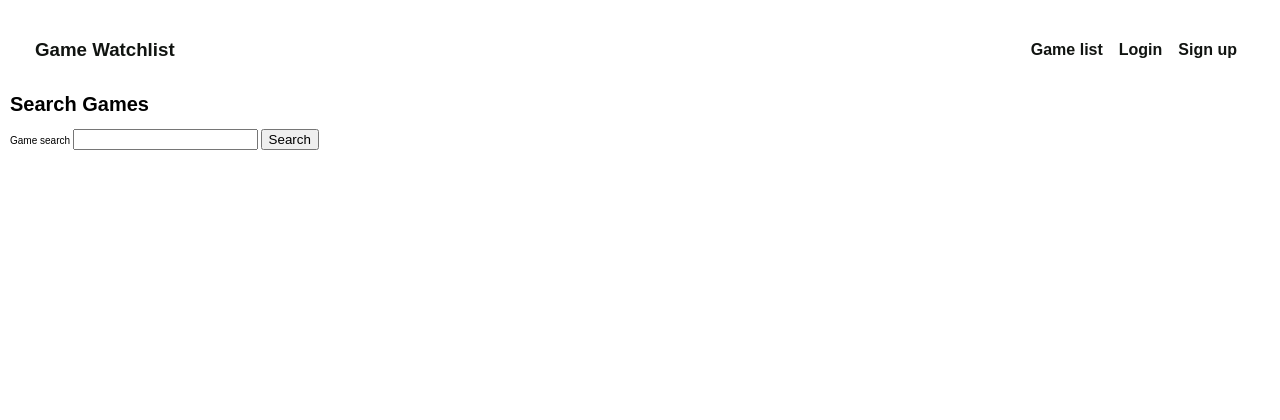
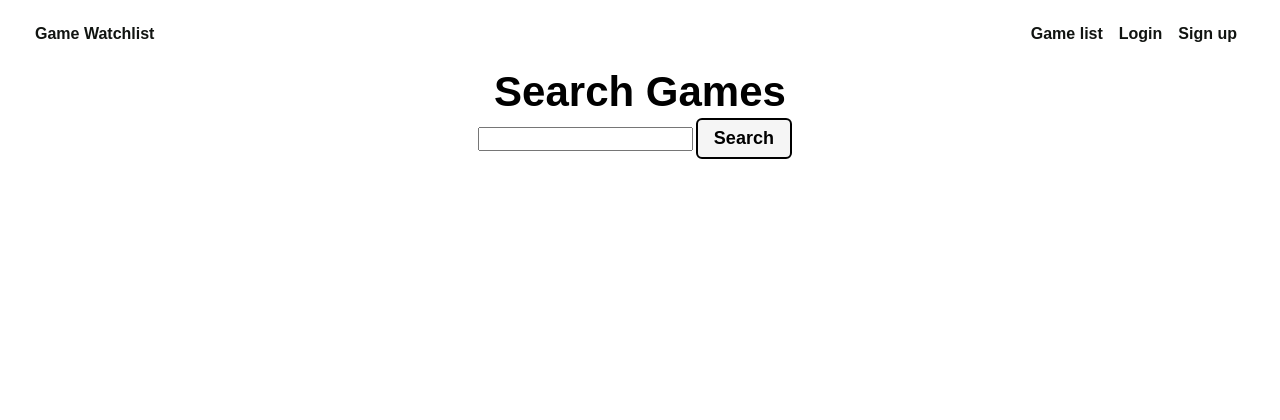
Before and after one commit to jallen105/steam-price-checker, a Django app: page /game-list/ in a window 1280 px wide. Shown: the top 420 px of the page. After the commit the page ends 159 px from the top, so only its background shows below. Run offline with Django 5.2, Linux system fonts and the light colour scheme; some libraries are stand-ins or nearby versions.

Commit message:
game list has been styled

```diff
--- a/main_app/static/css/base.css
+++ b/main_app/static/css/base.css
@@ -102,7 +102,6 @@ nav li {
 
 .header-logo-container {
     margin: auto;
-    padding: 10px 20px 0;
     max-width: 500px;
 }
 
@@ -149,7 +148,6 @@ nav li {
 
 @media only screen and (min-width: 768px) {
   header {
-    position: sticky;
     display: flex;
     flex-direction: row;
     top: 0;
@@ -184,14 +182,6 @@ nav li {
   .page-header h1 {
     font-size: var(--font-xtreme);
   }
-
-  @supports (-webkit-backdrop-filter: none) or (backdrop-filter: none) {
-    header {
-      background: var(--nav-bg);
-      -webkit-backdrop-filter: blur(3px);
-      backdrop-filter: blur(3px);
-    }
-  }
 }
 
 @media only screen and (min-width: 1024px) {
@@ -211,17 +201,9 @@ nav li {
   nav,
   .header-logo-container {
     margin: 0;
-    border-radius: 18px;
   }
 
   nav {
     margin-left: auto;
   }
-
-  @supports (-webkit-backdrop-filter: none) or (backdrop-filter: none) {
-    header {
-      -webkit-backdrop-filter: none;
-      backdrop-filter: none;
-    }
-  }
 }
--- a/main_app/static/css/game-list.css
+++ b/main_app/static/css/game-list.css
@@ -0,0 +1,54 @@
+.page-header {
+    flex-direction: column;
+}
+
+.page-header form {
+    margin-top: 10px;
+}
+
+form input, form select {
+    font-size: var(--font-reg);
+}
+
+.search-content {
+    display: flex;
+    flex-direction: column;
+    align-items: center;
+    justify-content: center;
+    min-width: 60vw;
+}
+
+.card {
+    display: grid;
+    grid-template-columns: 1fr 1fr 1fr 1fr;
+    min-width: 100%;
+    font-size: var(--font-reg);
+    margin-bottom: 5px;
+}
+
+.card-img {
+    display: flex;
+    justify-content: center;
+    align-items: center;
+}
+
+.card-name, .card-price {
+    display: flex;
+    justify-content: flex-start;
+    align-items: center;
+}
+
+.card-price {
+    padding-left: 10px;
+}
+
+.card-form {
+    display: flex;
+    justify-content: space-evenly;
+    align-items: center;
+}
+
+.card-form button:disabled {
+    color: gray;
+    border-color: gray;
+}
--- a/main_app/templates/base.html
+++ b/main_app/templates/base.html
@@ -14,7 +14,7 @@
     <header>
       <div class="header-logo-container">
         <a href="/">
-            <h3>Game Watchlist</h3>
+            Game Watchlist
         </a>
       </div>
       <nav>
--- a/main_app/templates/game_list.html
+++ b/main_app/templates/game_list.html
@@ -1,21 +1,32 @@
 {% extends 'base.html' %}
+{% load static %}
 {% load mathfilters %}
+{% block head %}
+<link rel="stylesheet" href="{% static "css/game-list.css" %}" />
+{% endblock %}
 {% block content %}
 
+<div class='page-header'>
   <h1>Search Games</h1>
   <form action="{% url 'game-list' %}" method="GET">
-  <label for="query">Game search</label>
     <input id="query" name="query" type="text" required />
-  <button type="submit">Search</button>
+    <button type="submit" class="btn">Search</button>
   </form>
+</div>
+
 
 {% if search_data %}
+  <div class='search-content'>
     <h2>Results</h2>
-  <ul>
       {% for game in search_data.items %}
-        <li>
+        <div class='card'>
+          <div class='card-img'>
             <img src="{{game.tiny_image}}" alt="{{game.name}} logo">
-            <h3>{{game.name}}</h3>
+          </div>
+          <div class='card-name'>
+            <p>{{game.name}}</p>
+          </div>
+          <div class='card-price'>
             {% if not game.price %}
               <p>Free</p>
             {% elif game.price.final == game.price.initial %}
@@ -24,8 +35,10 @@
               <p>$ {{ game.price.initial|div:100 }}</p>
               <p>$ {{ game.price.final|div:100 }}</p>
             {% endif %}
+          </div>
+
           {% if user.is_authenticated %}
-            <form action="{% url "add-game" game.id %}" method='post' class='add-form' >
+          <form action="{% url "add-game" game.id %}" method='post' class='add-form card-form' >
             {% csrf_token %}
             <select name="watchlist" id="watchlist" >
               <option hidden disabled selected value >--Select a Watchlist--</option>
@@ -36,9 +49,10 @@
             <button type='submit' class='btn submit' disabled>Add</button>
           </form>
           {% endif %}
-        </li>
+        </div>
       {% endfor %}
-  </ul>
+  </div>
+
 
 {% endif %}
 
```
Lines whose indentation alone changed are shown as unchanged.
